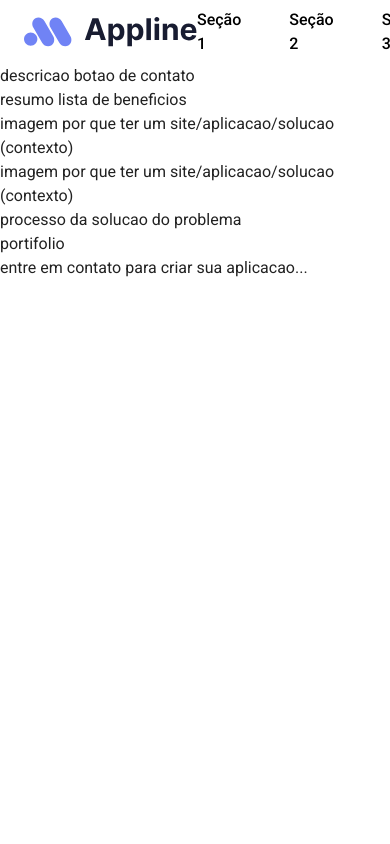
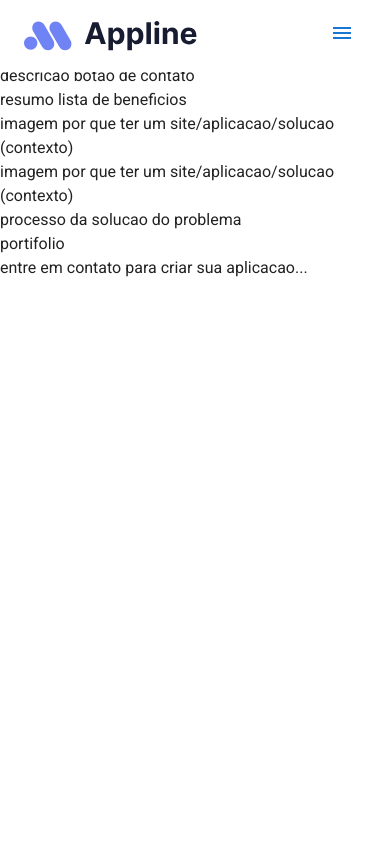
Before and after one commit to GDD-Tech/lp-gdd-tech, a React (Vite) app: page / in a window 390 px wide. Shown: the top 844 px of the page. Built offline with nearby package versions, Linux system fonts and the light colour scheme.

Commit message:
style: melhorias no layout da app bar

```diff
--- a/src/components/appbar/AppBar.tsx
+++ b/src/components/appbar/AppBar.tsx
@@ -1,25 +1,37 @@
+import { Menu } from '@mui/icons-material'
 import {
     Box,
     Container,
+    IconButton,
     AppBar as MUIAppBar,
     Toolbar,
+    useMediaQuery,
     useScrollTrigger,
-    useTheme,
+    useTheme
 } from '@mui/material'
-import { type FC } from 'react'
+import { useState, type FC } from 'react'
 import logo from '../../assets/logo.svg'
 import ContactButton from '../global/ContactButton'
+import MobileNavigation from './MobileNavigation'
 import Navigation from './Navigation'
 
 const AppBar: FC = () => {
+    const [open, setOpen] = useState<boolean>(false)
+
+    const theme = useTheme()
+    const isMobile = useMediaQuery(theme.breakpoints.down('md'))
+
+    const toggleDrawer = (state: boolean) => () => {
+        setOpen(state)
+    }
+
     const trigger = useScrollTrigger({
         disableHysteresis: true,
         threshold: 0,
     })
 
-    const theme = useTheme()
-
     return (
+        <>
             <MUIAppBar
                 elevation={0}
                 sx={{
@@ -40,12 +52,26 @@ const AppBar: FC = () => {
                             p={1}
                         >
                             <img src={logo} alt="Logo do site" />
-                        <Navigation />
-                        <ContactButton />
+                            <Navigation display={isMobile ? 'none' : 'block'} />
+                            <ContactButton
+                                sx={{ display: isMobile ? 'none' : 'block' }}
+                            />
+                            <IconButton
+                                sx={{ display: isMobile ? 'block' : 'none' }}
+                                onClick={toggleDrawer(true)}
+                                color="primary"
+                                size="large"
+                            >
+                                <Menu />
+                            </IconButton>
                         </Box>
                     </Toolbar>
                 </Container>
             </MUIAppBar>
+            {isMobile && (
+                <MobileNavigation open={open} toggleDrawer={setOpen} />
+            )}
+        </>
     )
 }
 
--- /dev/null
+++ b/src/components/appbar/MobileNavigation.tsx
@@ -0,0 +1,67 @@
+import { Close } from '@mui/icons-material'
+import {
+    Box,
+    Drawer,
+    IconButton,
+    List,
+    ListItem,
+    ListItemButton,
+    ListItemText,
+} from '@mui/material'
+import { type FC } from 'react'
+import ContactButton from '../global/ContactButton'
+
+interface MobileNavigationProps {
+    open: boolean
+    toggleDrawer: (open: boolean) => void
+}
+
+const MobileNavigation: FC<MobileNavigationProps> = ({
+    open,
+    toggleDrawer,
+}) => {
+    return (
+        <Drawer
+            anchor="left"
+            open={open}
+            onClose={() => toggleDrawer(false)}
+            slotProps={{
+                backdrop: {
+                    sx: {
+                        backgroundColor: 'rgba(0, 0, 0, 0.5)',
+                    },
+                },
+                paper: {
+                    sx: {
+                        width: '100%',
+                        height: '100%',
+                        backgroundColor: 'rgba(0, 0, 0, 0.5)',
+                        color: '#fff',
+                    },
+                },
+            }}
+        >
+            <Box display="flex" justifyContent="flex-end" p={2}>
+                <IconButton
+                    onClick={() => toggleDrawer(false)}
+                    sx={{ color: '#fff' }}
+                >
+                    <Close />
+                </IconButton>
+            </Box>
+            <List>
+                <ListItem disablePadding>
+                    <ListItemButton onClick={() => toggleDrawer(false)}>
+                        <ListItemText
+                            primary={'teste'}
+                            sx={{ textAlign: 'center' }}
+                        />
+                    </ListItemButton>
+                </ListItem>
+            </List>
+            <ContactButton />
+        </Drawer>
+    )
+}
+
+export default MobileNavigation
--- a/src/components/appbar/Navigation.tsx
+++ b/src/components/appbar/Navigation.tsx
@@ -1,8 +1,10 @@
-import { List, ListItem, Link } from '@mui/material'
+import { List, ListItem, Link, Box } from '@mui/material'
+import type { BoxProps } from '@mui/system'
 import { type FC } from 'react'
 
-const Navigation: FC = () => {
+const Navigation: FC<BoxProps> = ({ ...props }) => {
     return (
+        <Box {...props}>
             <nav aria-label="Main navigation">
                 <List
                     sx={{
@@ -11,7 +13,11 @@ const Navigation: FC = () => {
                         padding: 0,
                         margin: 0,
                         listStyle: 'none',
-                    '& a': { fontSize: 16, color: 'black', fontWeight: 500 },
+                        '& a': {
+                            fontSize: 16,
+                            color: 'black',
+                            fontWeight: 500,
+                        },
                         '& a:hover': { color: 'primary.main' },
                         gap: 6,
                     }}
@@ -38,6 +44,7 @@ const Navigation: FC = () => {
                     </ListItem>
                 </List>
             </nav>
+        </Box>
     )
 }
 
--- a/src/components/global/ContactButton.tsx
+++ b/src/components/global/ContactButton.tsx
@@ -12,7 +12,6 @@ const ContactButton: FC<ButtonProps> = (props) => {
             target="_blank"
             rel="noopener noreferrer"
             sx={{
-                height: 44,
                 px: 3,
                 borderRadius: 2,
                 textTransform: 'none',
--- a/src/index.css
+++ b/src/index.css
@@ -1,3 +1,26 @@
 body {
     margin: 0;
 }
+
+body::-webkit-scrollbar {
+  width: 12px;
+}
+
+body::-webkit-scrollbar-track {
+  background: #f1f1f1;
+}
+
+body::-webkit-scrollbar-thumb {
+  background-color: #c1c1c1;
+  border-radius: 6px;
+  border: 3px solid #f1f1f1;
+}
+
+body::-webkit-scrollbar-thumb:hover {
+  background-color: #a1a1a1;
+}
+
+* {
+  scrollbar-width: thin;
+  scrollbar-color: #c1c1c1 #f1f1f1;
+}
--- a/src/theme.ts
+++ b/src/theme.ts
@@ -1,6 +1,9 @@
 import { createTheme } from '@mui/material/styles'
 
 const theme = createTheme({
+    palette: {
+        mode: 'light',
+    },
     typography: {
         fontFamily: 'Roboto, Arial, sans-serif',
     },
```
Lines whose indentation alone changed are shown as unchanged.
